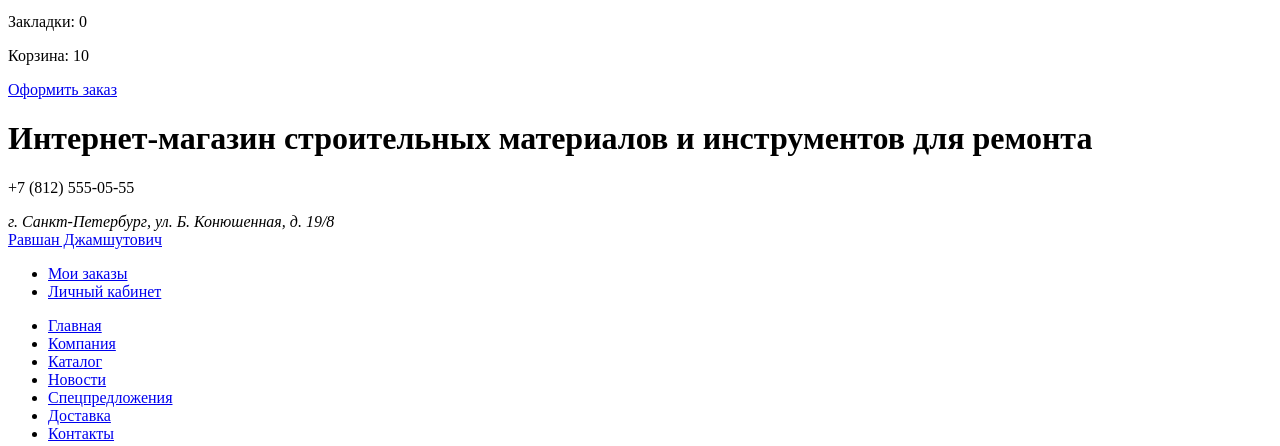
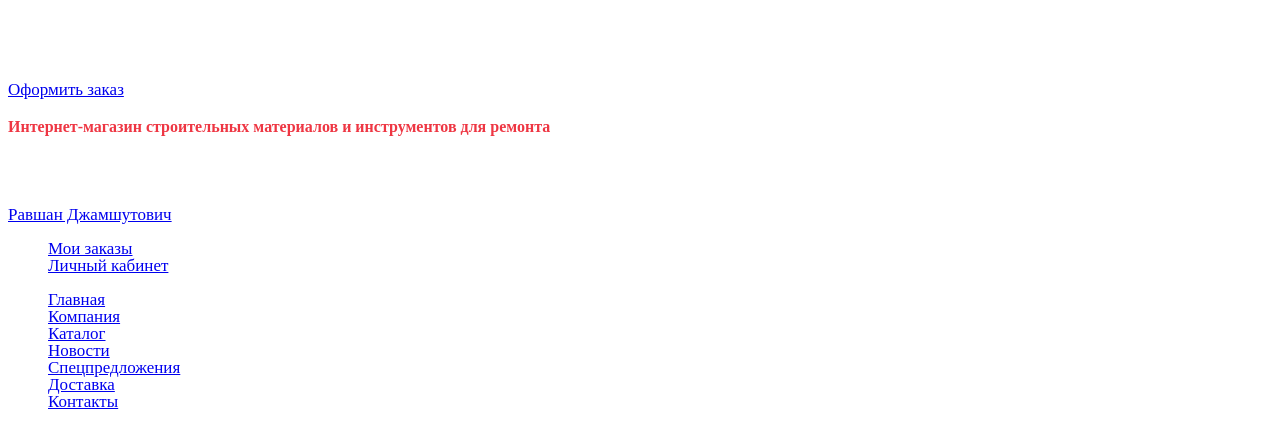
Before and after one commit to DmitryBykin/110698-technomart, a plain HTML site: page catalog.html in a window 1280 px wide. Shown: the part 50-496 px from the top of the page. Drawn offline with Linux system fonts and the light colour scheme.

Commit message:
Изменение файла catalog.html
Подключен style.css

```diff
--- a/catalog.html
+++ b/catalog.html
@@ -3,11 +3,12 @@
 <head>
   <meta charset="utf-8">
   <title> Техномарт - перфораторы </title>
+	<link rel="stylesheet" href="css/style.css">
 </head>
 
 <body>
-<!-- Все что касается хэдера тут тоже надо применить -->
-  <header class="header-catalog">
+
+	<header class="header-catalog">
     <div class="container">
 
       <div class="top-logo">
```
